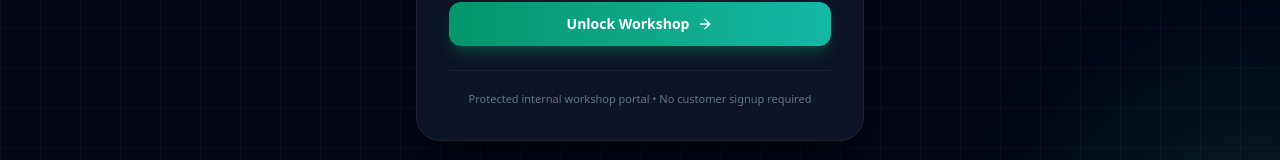
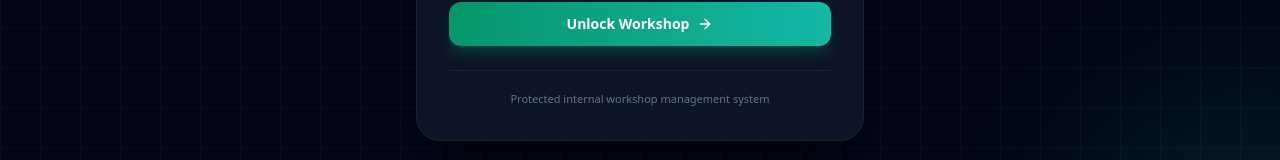
Before and after one commit to tousifmuhimine/TrackMoto, a Next.js app: page /login in a window 1280 px wide. Shown: the part 493-653 px from the top of the page. Built offline with nearby package versions, Linux system fonts and the light colour scheme.

Commit message:
chore: remove customer signup reference on login page

```diff
--- a/src/app/login/page.tsx
+++ b/src/app/login/page.tsx
@@ -310,7 +310,7 @@ export default function LoginPage() {
 
           {/* Footer Safety Notice */}
           <div className="mt-6 pt-5 border-t border-slate-800/80 text-center text-[11px] text-slate-500">
-            Protected internal workshop portal • No customer signup required
+            Protected internal workshop management system
           </div>
         </div>
       </motion.div>
```
